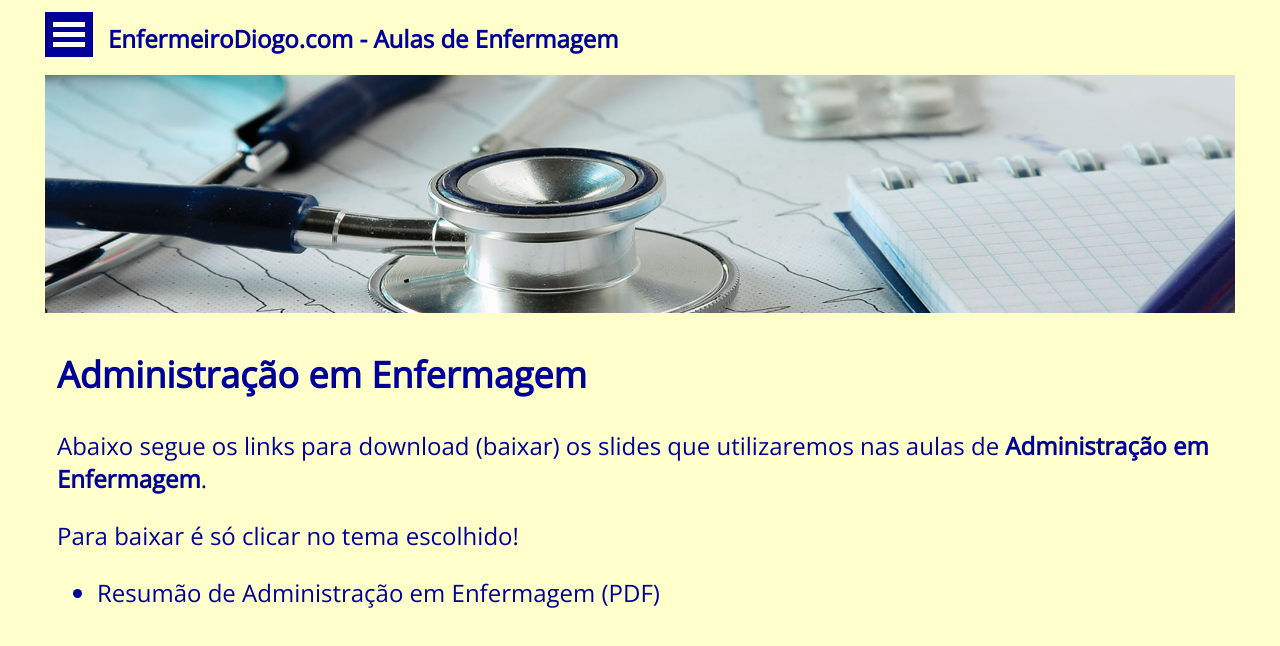
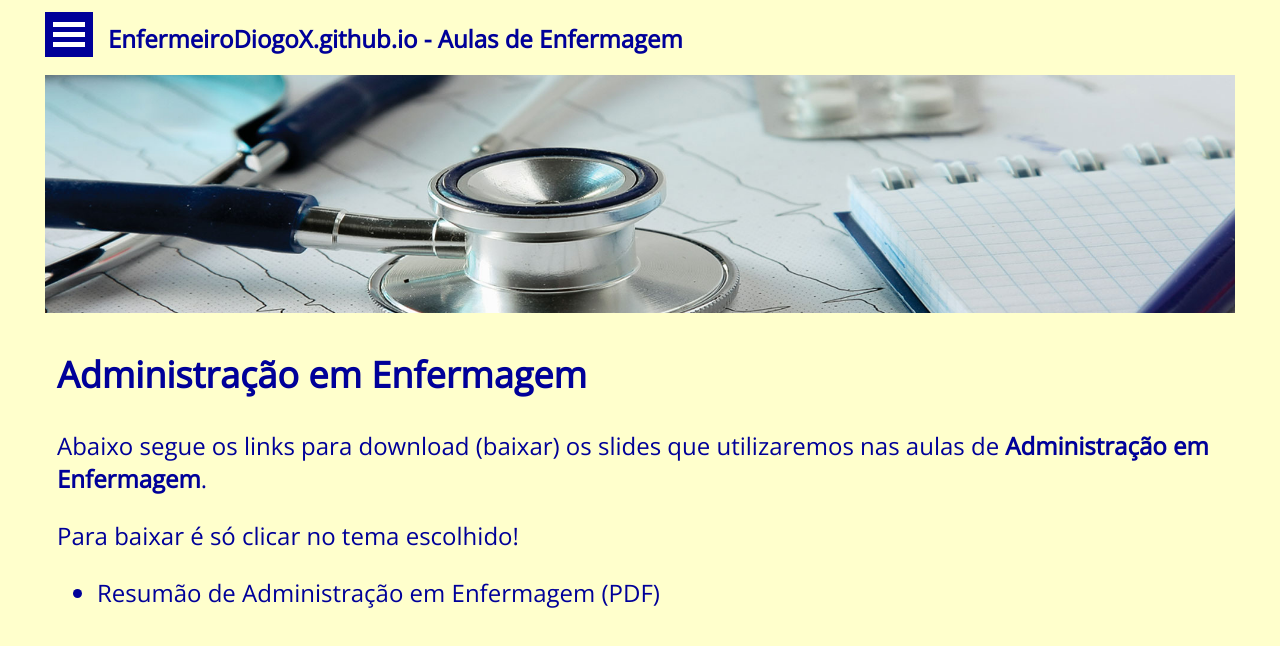
Before and after one commit to EnfermeiroDiogoX/EnfermeiroDiogoX.github.io, a plain HTML site: page administracao-em-enfermagem.html in a window 1280 px wide. Drawn offline with nearby package versions, Linux system fonts and the light colour scheme.

Commit message:
commit 001

```diff
--- a/administracao-em-enfermagem.html
+++ b/administracao-em-enfermagem.html
@@ -16,7 +16,7 @@
 	<body>
 		<div class="container demo-4">
 			<div class="sitename">
-			<a href="index.html">EnfermeiroDiogo.com - Aulas de Enfermagem</a>
+			<a href="index.html">EnfermeiroDiogoX.github.io - Aulas de Enfermagem</a>
 			</div>
 			<div class="main clearfix">
 			<div id="dl-menu" class="dl-menuwrapper">
```
Also changed, not shown: anatomia-e-fisiologia-humana.html (+1 -1 lines), clinica-cirurgica.html (+1 -1 lines), clinica-medica.html (+1 -1 lines), conheca-o-professor.html (+1 -1 lines), contato.html (+1 -1 lines), disciplinas.html (+1 -1 lines), emergencia-e-cti.html (+1 -1 lines), etica-profissional.html (+1 -1 lines), fundamentos-da-enfermagem.html (+1 -1 lines), index.html (+1 -1 lines), microbiologia-e-parasitologia.html (+1 -1 lines), palestras.html (+1 -1 lines), saude-mental.html (+1 -1 lines), sus.html (+1 -1 lines), 1 more files.
